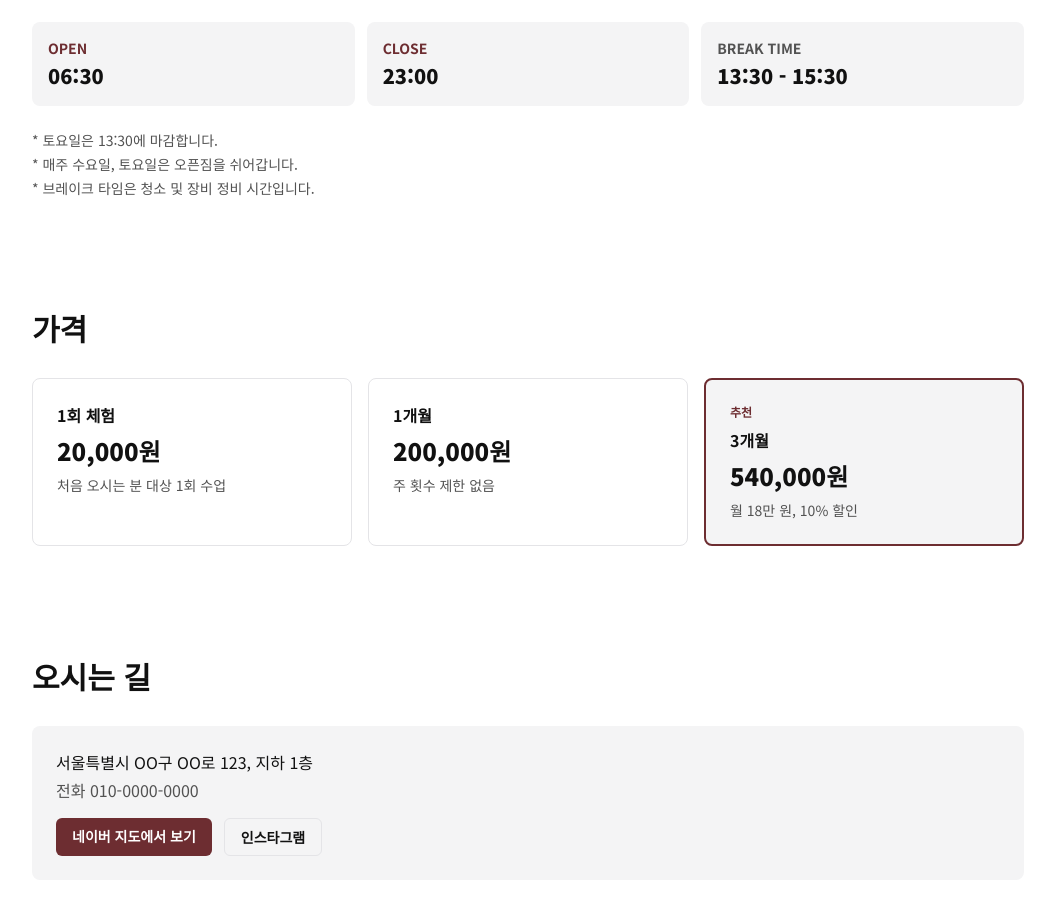
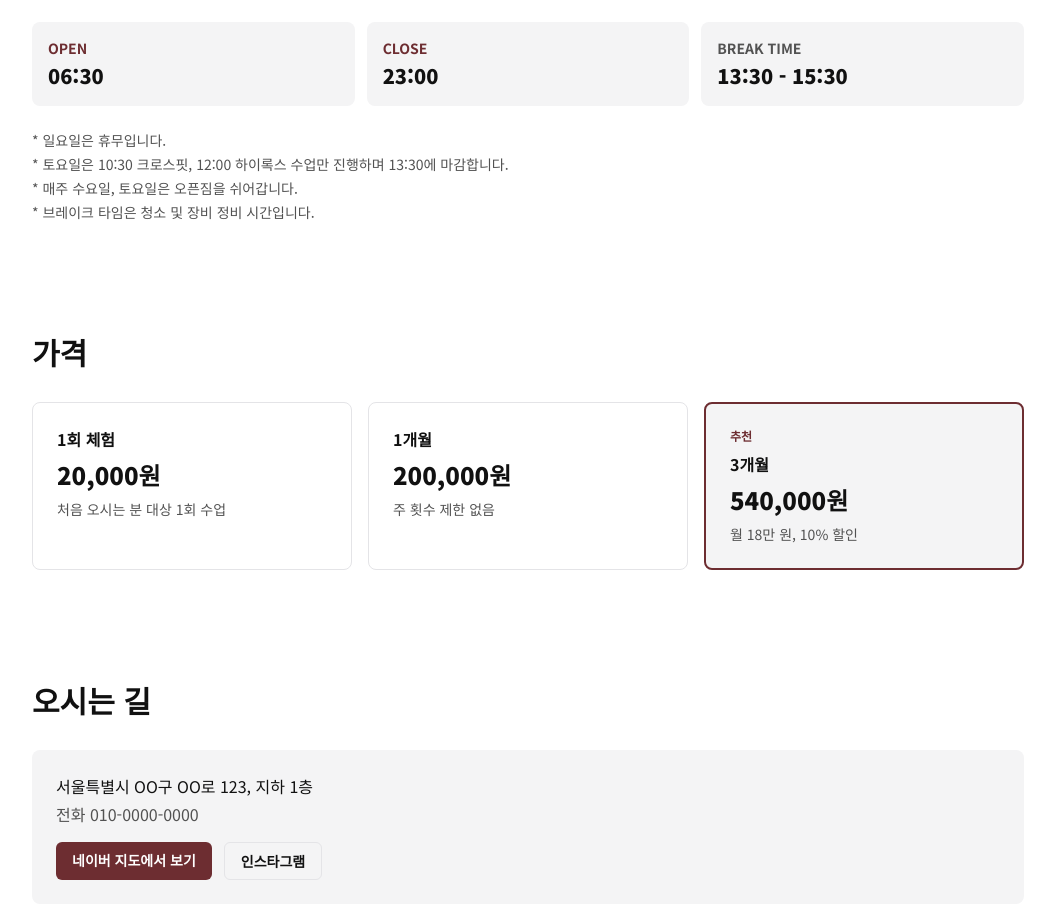
Before and after one commit to wayneboney/six-training, a Next.js app: page /about in a window 1280 px wide. Shown: the part 2020-2938 px from the top of the page, without its empty margins (112-1167 px from the left). Built offline with nearby package versions, Linux system fonts and the light colour scheme.

Commit message:
시간표 안내에 일요일 휴무, 토요일 수업 안내 추가
Co-Authored-By: Claude Opus 5.5 <noreply@anthropic.com>
Claude-Session: https://claude.ai/code/session_01XDoEdZsVwvK3gPqPBEVGDa

```diff
--- a/src/data/timetable.ts
+++ b/src/data/timetable.ts
@@ -86,7 +86,8 @@ export const openingHours = {
 };
 
 export const timetableNotes = [
-  "토요일은 13:30에 마감합니다.",
+  "일요일은 휴무입니다.",
+  "토요일은 10:30 크로스핏, 12:00 하이록스 수업만 진행하며 13:30에 마감합니다.",
   "매주 수요일, 토요일은 오픈짐을 쉬어갑니다.",
   "브레이크 타임은 청소 및 장비 정비 시간입니다.",
 ];
```
